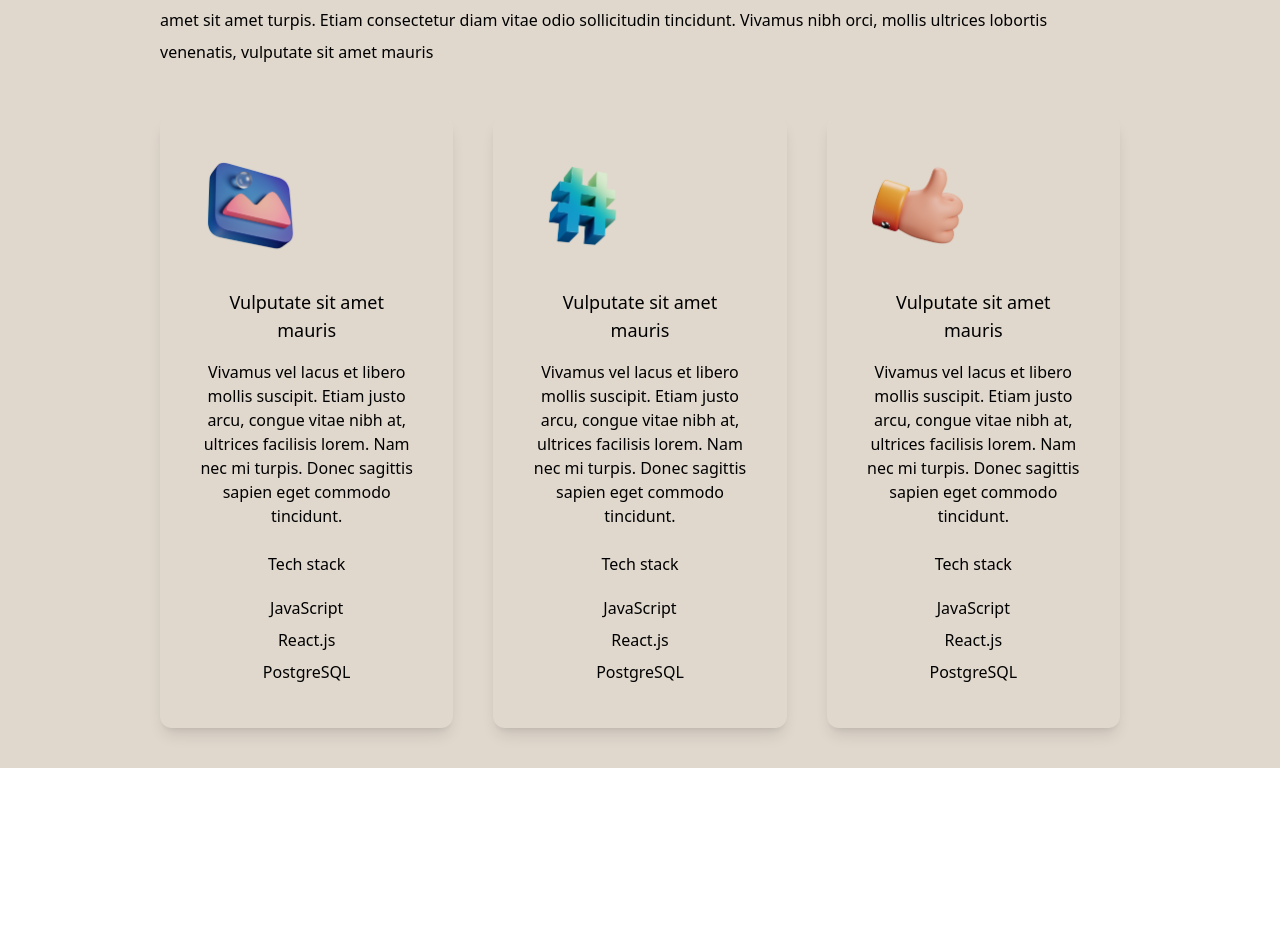
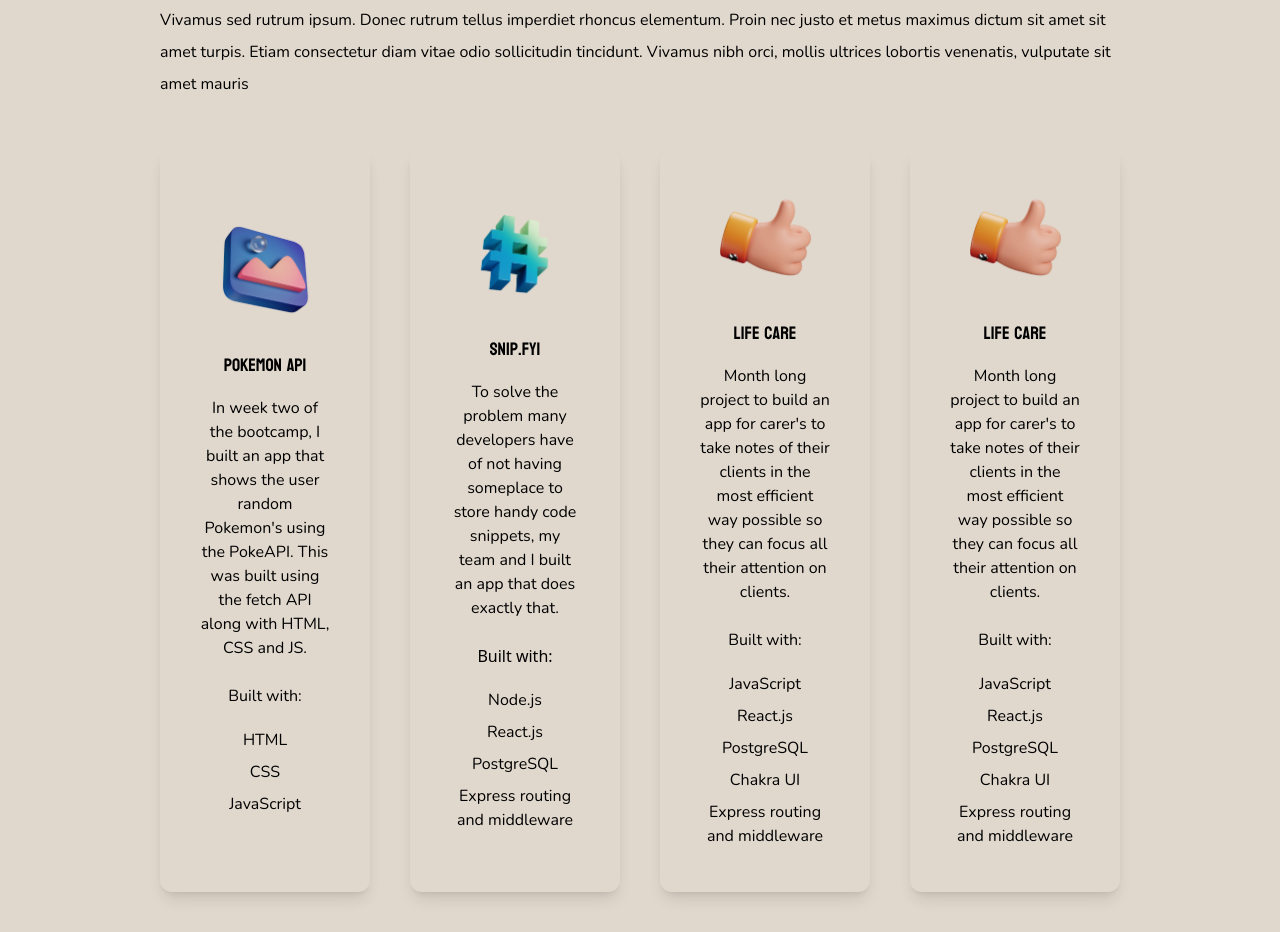
Before and after one commit to fabbihas/portfolio, a Next.js app: page / in a window 1280 px wide. Shown: the part 1072-2004 px from the top of the page. Before the commit the page ends 1840 px from the top, so only its background shows below. Built offline with nearby package versions, Linux system fonts and the light colour scheme.

Commit message:
added 1 more card and added fonts

```diff
--- a/src/pages/index.js
+++ b/src/pages/index.js
@@ -6,6 +6,7 @@
 import code from "../public/code.png"
 import consulting from "../public/consulting.png"
 import { useState } from "react";
+import web1 from '../public/web1.png'
 
 
 export default function Home() {
@@ -19,9 +20,9 @@
         <meta name="viewport" content="width=device-width, initial-scale=1" />
         <link rel="icon" href="/favicon.ico" />
       </Head>
-      <main className='bg-khaki px-10 md:px-20 lg:px-40 dark:bg-gray-900'>
+      <main className='bg-khaki dark:bg-gray-900 px-10 md:px-20 lg:px-40'>
         <section className='min-h-screen'>
-          <nav className='py-10 mb-12 flex justify-between'>
+          <nav className='py-10 mb-12 flex justify-between dark:text-white'>
             <h1 className='text-xl font-burtons'>lorem ipsum</h1>
             <ul className='flex items-center'>
               <li><BsFillMoonStarsFill onClick={() => setDarkMode(!darkMode)} className='cursor-pointer text-2xl'/></li>
@@ -29,49 +30,64 @@
             </ul>
           </nav>
           <div className='text-left p-10'>
-            <h2 className='text-5xl py-2 text-teal-600 font-medium md:text-6xl'>Fabbiha Sultana</h2>
-            <h3 className='text-2xl py-2 md:text-3xl'>Junior Software Developer</h3>
-            <p className='text-md py-5 leading-8 text-gray-800 md:text-xl max-w-xl'>Graduated from a 16 week intensive bootcamp read to apply my newly learnt skills to real world problems.</p>
+            <h2 className='text-5xl py-2 font-bayon text-teal-600 font-medium dark:text-teal-400 md:text-6xl'>Fabbiha Sultana</h2>
+            <h3 className='text-2xl font-nunito py-2 dark:text-white md:text-3xl'>Junior Software Developer</h3>
+            <p className='text-md font-nunito py-5 leading-8 text-gray-800 dark:text-gray-200 md:text-xl max-w-xl'>Graduated from a 16 week intensive bootcamp read to apply my newly learnt skills to real world problems.</p>
           </div>
-          <div className='relative mx-auto bg-gradient-to-b from-teal-500 rounded-full w-80 h-80 mt-20 md:h-96 md:w-96'>
-            <Image src={deved} layout="fill" objectFit='cover'/>
+          <div className='relative mx-auto mr-4 mb-8 rounded-full w-80 h-80 mt-20 md:h-96 md:w-96'>
+            <Image src={deved} layout="fill" objectFit="cover"/>
           </div>
         </section>
         {/* second page */}
         <section>
           <div>
-            <h3 className='text-3x py-1'>Project's I've worked on</h3>
-            <p className='text-md py-2 leading-8 text-gray-800'>Since the start of the bootcamp in <span className='text-teal-500'>September</span>, I've worked on a wide range of projects. Lorem ipsum is dummy text used in the typing and printing industry.</p>
-            <p className='text-md py-2 leading-8 text-gray-800'>Vivamus sed rutrum ipsum. Donec rutrum tellus imperdiet rhoncus elementum. Proin nec justo et metus maximus dictum sit amet sit amet turpis. Etiam consectetur diam vitae odio sollicitudin tincidunt. Vivamus nibh orci, mollis ultrices lobortis venenatis, vulputate sit amet mauris</p>
+            <h3 className='text-3x font-nunito py-1 dark:text-white'>Project's I've worked on</h3>
+            <p className='text-md font-nunito py-2 leading-8 text-gray-800 dark:text-gray-200'>Since the start of the bootcamp in <span className='text-liver'>September</span>, I've worked on a wide range of projects. Lorem ipsum is dummy text used in the typing and printing industry.</p>
+            <p className='text-md font-nunito py-2 leading-8 text-gray-800 dark:text-gray-200'>Vivamus sed rutrum ipsum. Donec rutrum tellus imperdiet rhoncus elementum. Proin nec justo et metus maximus dictum sit amet sit amet turpis. Etiam consectetur diam vitae odio sollicitudin tincidunt. Vivamus nibh orci, mollis ultrices lobortis venenatis, vulputate sit amet mauris</p>
           </div>
           <div className='lg:flex gap-10'>
-            <div className='text-center shadow-lg p-10 rounded-xl my-10'>
+            <div className='flex flex-col justify-center items-center text-center font-nunito shadow-lg p-10 rounded-xl my-10 dark:bg-white flex-1'>
               <Image src={design} width={100} height={100}/>
-              <h3 className='text-lg font-medium pt-8 pb-2'>Vulputate sit amet mauris</h3>
-              <p className='py-2'>Vivamus vel lacus et libero mollis suscipit. Etiam justo arcu, congue vitae nibh at, ultrices facilisis lorem. Nam nec mi turpis. Donec sagittis sapien eget commodo tincidunt. </p>
-              <h4 className='py-4 text-teal-600'>Tech stack</h4>
+              <h3 className='text-lg font-medium font-bayon pt-8 pb-2'>Pokemon API</h3>
+              <p className='font-nunito py-2'>In week two of the bootcamp, I built an app that shows the user random Pokemon's using the PokeAPI. This was built using the fetch API along with HTML, CSS and JS. </p>
+              <h4 className='py-4 text-teal-600'>Built with:</h4>
+              <p className='text-gray-800 py-1'>HTML</p>
+              <p className='text-gray-800 py-1'>CSS</p>
               <p className='text-gray-800 py-1'>JavaScript</p>
-              <p className='text-gray-800 py-1'>React.js</p>
-              <p className='text-gray-800 py-1'>PostgreSQL</p>
             </div>
-            <div className='text-center shadow-lg p-10 rounded-xl my-10'>
+            <div className='flex flex-col justify-center items-center text-center shadow-lg p-10 rounded-xl my-10 dark:bg-white flex-1'>
               <Image src={code} width={100} height={100}/>
-              <h3 className='text-lg font-medium pt-8 pb-2'>Vulputate sit amet mauris</h3>
-              <p className='py-2'>Vivamus vel lacus et libero mollis suscipit. Etiam justo arcu, congue vitae nibh at, ultrices facilisis lorem. Nam nec mi turpis. Donec sagittis sapien eget commodo tincidunt. </p>
-              <h4 className='py-4 text-teal-600'>Tech stack</h4>
-              <p className='text-gray-800 py-1'>JavaScript</p>
-              <p className='text-gray-800 py-1'>React.js</p>
-              <p className='text-gray-800 py-1'>PostgreSQL</p>
+              <h3 className='text-lg font-bayon font-medium pt-8 pb-2'>Snip.FYI</h3>
+              <p className='font-nunito py-2'>To solve the problem many developers have of not having someplace to store handy code snippets, my team and I built an app that does exactly that.</p>
+              <h4 className='py-4 text-teal-600'>Built with:</h4>
+              <p className='font-nunito text-gray-800 py-1'>Node.js</p>
+              <p className='font-nunito text-gray-800 py-1'>React.js</p>
+              <p className='font-nunito text-gray-800 py-1'>PostgreSQL</p>
+              <p className='font-nunito text-gray-800 py-1'>Express routing and middleware</p>
             </div>
-            <div className='text-center shadow-lg p-10 rounded-xl my-10'>
+            <div className='flex flex-col justify-center items-center text-center shadow-lg p-10 rounded-xl my-10 dark:bg-white flex-1'>
               <Image src={consulting} width={100} height={100}/>
-              <h3 className='text-lg font-medium pt-8 pb-2'>Vulputate sit amet mauris</h3>
-              <p className='py-2'>Vivamus vel lacus et libero mollis suscipit. Etiam justo arcu, congue vitae nibh at, ultrices facilisis lorem. Nam nec mi turpis. Donec sagittis sapien eget commodo tincidunt. </p>
-              <h4 className='py-4 text-teal-600'>Tech stack</h4>
-              <p className='text-gray-800 py-1'>JavaScript</p>
-              <p className='text-gray-800 py-1'>React.js</p>
-              <p className='text-gray-800 py-1'>PostgreSQL</p>
+              <h3 className='text-lg font-bayon font-medium pt-8 pb-2'>Life Care</h3>
+              <p className='font-nunito py-2'>Month long project to build an app for carer's to take notes of their clients in the most efficient way possible so they can focus all their attention on clients. </p>
+              <h4 className='py-4 font-nunito text-teal-600'>Built with:</h4>
+              <p className='font-nunito text-gray-800 py-1'>JavaScript</p>
+              <p className='font-nunito text-gray-800 py-1'>React.js</p>
+              <p className='font-nunito text-gray-800 py-1'>PostgreSQL</p>
+              <p className='font-nunito text-gray-800 py-1'>Chakra UI</p>
+              <p className='font-nunito text-gray-800 py-1'>Express routing and middleware</p>
             </div>
+            <div className='flex flex-col justify-center items-center text-center shadow-lg p-10 rounded-xl my-10 dark:bg-white flex-1'>
+              <Image src={consulting} width={100} height={100}/>
+              <h3 className='text-lg font-bayon font-medium pt-8 pb-2'>Life Care</h3>
+              <p className='font-nunito py-2'>Month long project to build an app for carer's to take notes of their clients in the most efficient way possible so they can focus all their attention on clients. </p>
+              <h4 className='py-4 font-nunito text-teal-600'>Built with:</h4>
+              <p className='font-nunito text-gray-800 py-1'>JavaScript</p>
+              <p className='font-nunito text-gray-800 py-1'>React.js</p>
+              <p className='font-nunito text-gray-800 py-1'>PostgreSQL</p>
+              <p className='font-nunito text-gray-800 py-1'>Chakra UI</p>
+              <p className='font-nunito text-gray-800 py-1'>Express routing and middleware</p>
+            </div>
+
           </div>
         </section>
         <section>
--- a/src/styles/globals.css
+++ b/src/styles/globals.css
@@ -27,3 +27,13 @@
   font-family: 'burtons';
   src: url('../public/Burtons.otf')
 }
+
+@font-face {
+  font-family: 'Nunito';
+  src: url('../public/Nunito-Regular.ttf');
+}
+
+@font-face {
+  font-family: 'Bayon';
+  src: url('../public/Bayon-Regular.ttf');
+}
--- a/tailwind.config.js
+++ b/tailwind.config.js
@@ -8,12 +8,26 @@
   ],
   theme: {
     colors: {
-      "khaki": '#E0D8CD'
+      "transparent": 'transparent',
+      "khaki": '#E0D8CD',
+      "offwhite": '#FFFFFF',
+      "liver": '#654236',
     },
     extend: {
       fontFamily: {
         burtons: "burtons",
-      }
+        nunito: ['"Nunito"'],
+        bayon: ['"Bayon"'],
+      },
+      objectPosition: {
+        'center-right': 'center right',
+      },
+      container: {
+          padding: '2rem'
+      },
+      aspectRatio: {
+        '4/3': '4 / 3',
+      },
     },
   },
   plugins: [],
```
Also changed, not shown: src/public/Bayon-Regular.ttf (added), src/public/Nunito-Regular.ttf (added).
